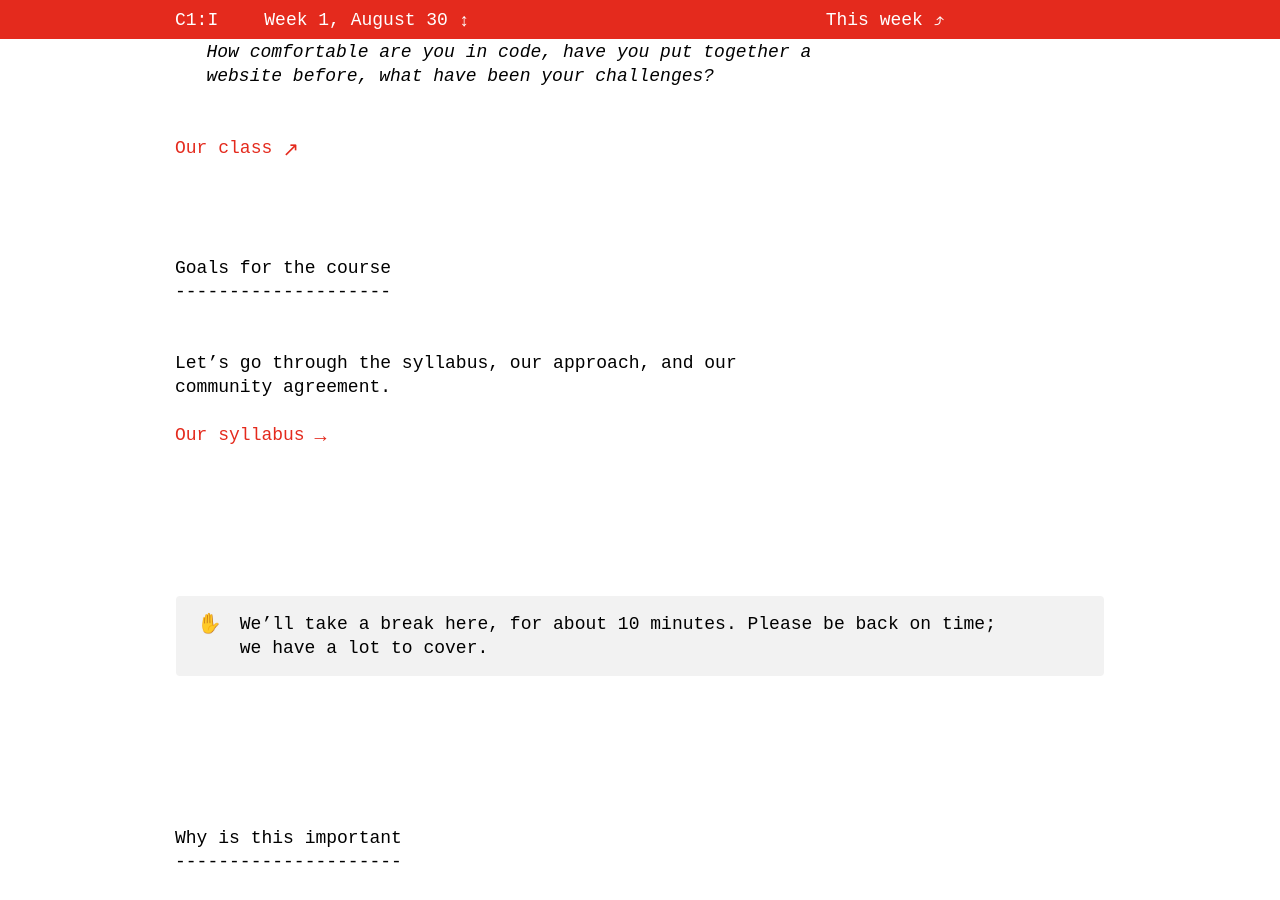
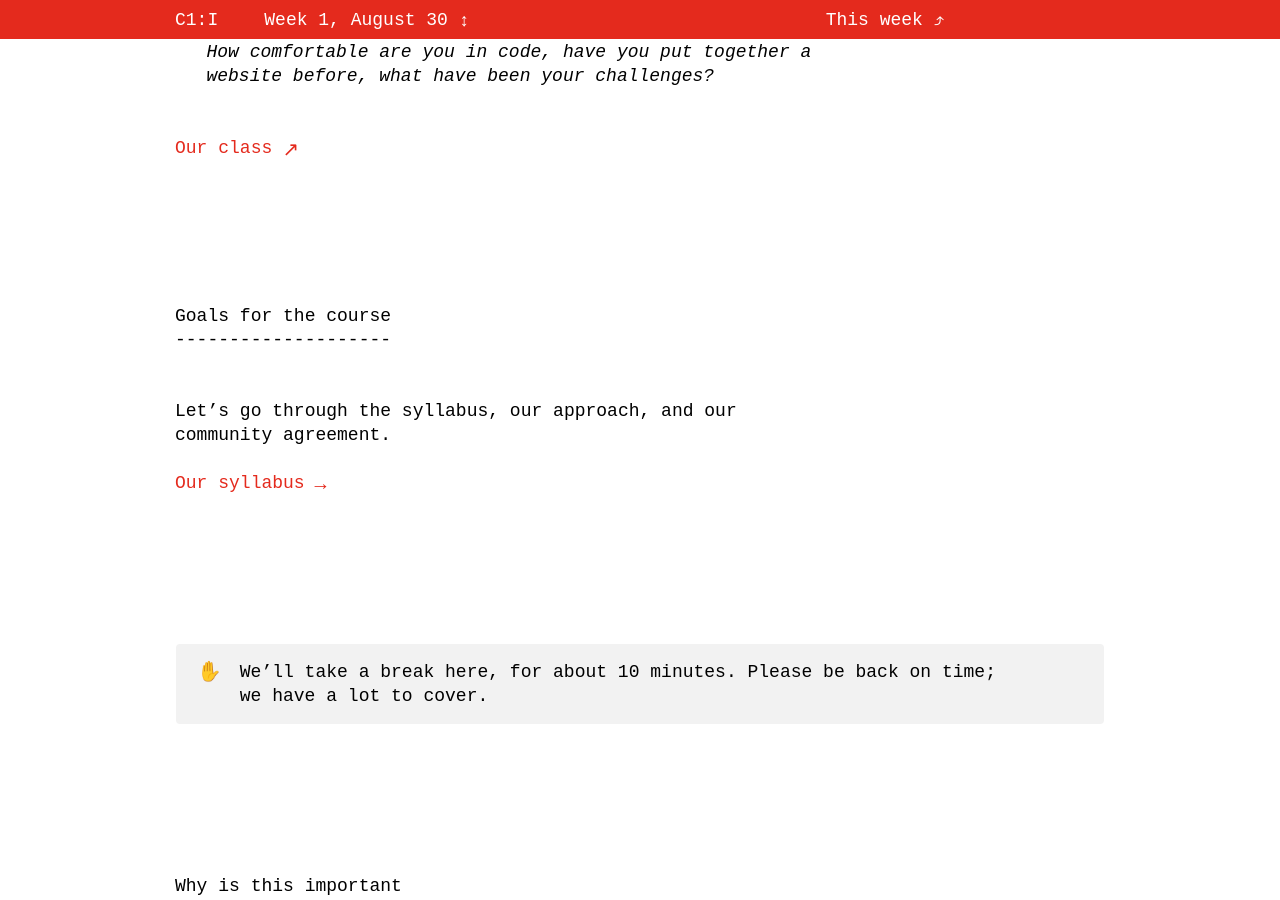
Before and after one commit to core-interaction/core-interaction.github.io, a Jekyll site: the page built from week/1.md, in a window 1280 px wide and 900 px high, scrolled down 876 px. Built offline with Jekyll 4.4.1, drawn with Linux system fonts in a browser that asks for light colours.

Commit message:
Adjust vertical spacing for `--4` stuff.

```diff
--- a/assets/styles/_markdown.scss
+++ b/assets/styles/_markdown.scss
@@ -276,12 +276,20 @@
 		}
 
 		&.quote {
-			--margin--top: var(--margin--vertical--6);
+			--margin--top: var(--margin--vertical--4);
+
+			@include breakpoint(568) { --margin--top: var(--margin--vertical--6) }
 
 			+ p + * {
-				--margin--top: var(--margin--vertical--6);
+				--margin--top: var(--margin--vertical--4);
 
-				+ * { --margin--top--previous: var(--margin--vertical--6) }
+				@include breakpoint(568) { --margin--top: var(--margin--vertical--6) }
+
+				+ * {
+					--margin--top--previous: var(--margin--vertical--4);
+
+					@include breakpoint(568) { --margin--top--previous: var(--margin--vertical--6) }
+				}
 			}
 		}
 
@@ -443,6 +451,8 @@
 		position:       relative;
 		width:          fit-content;
 
+		@include breakpoint(568) { --margin--top: var(--margin--vertical--6) }
+
 		&:after {
 			content:     '----------------------------------------------------------------------';
 			max-width:   100%;
@@ -456,6 +466,8 @@
 			--margin--top:           var(--margin--vertical--2); // Think of this as its margin-bottom.
 			--margin--top--previous: var(--margin--vertical--4);
 
+			@include breakpoint(568) { --margin--top--previous: var(--margin--vertical--6) }
+
 			+ * { --margin--top--previous: var(--margin--vertical--2) } // Think of this as its margin-bottom.
 		}
 	}
@@ -467,13 +479,25 @@
 	// Lower, cascade.
 	hr,
 	.callout {
-		--margin--top: var(--margin--vertical--6);
+		--margin--top: var(--margin--vertical--4);
+
+		@include breakpoint(568) { --margin--top: var(--margin--vertical--6) }
 
 		+ * {
-			--margin--top:           var(--margin--vertical--6);
-			--margin--top--previous: var(--margin--vertical--6);
+			--margin--top:           var(--margin--vertical--4);
+			--margin--top--previous: var(--margin--vertical--4);
 
-			+ * { --margin--top--previous: var(--margin--vertical--6) }
+			@include breakpoint(568) {
+				--margin--top:           var(--margin--vertical--6);
+				--margin--top--previous: var(--margin--vertical--6);
+			}
+
+
+			+ * {
+				--margin--top--previous: var(--margin--vertical--4);
+
+				@include breakpoint(568) { --margin--top--previous: var(--margin--vertical--6) }
+			}
 		}
 	}
 
@@ -489,9 +513,15 @@
 	.two-below + * { --margin--top: var(--margin--vertical--2) }
 
 	.four-above {
-		--margin--top: var(--margin--vertical--6); // Actually six, keeping the name to retain Markdown compatibility with TI.
+		--margin--top: var(--margin--vertical--4);
 
-		+ * { --margin--top--previous: var(--margin--vertical--6) }
+		@include breakpoint(568) { --margin--top: var(--margin--vertical--6) } // Go to six, keeping the name to retain Markdown compatibility with TI.
+
+		+ * {
+			--margin--top--previous: var(--margin--vertical--4);
+
+			@include breakpoint(568) { --margin--top--previous: var(--margin--vertical--6) }
+		}
 	}
 
 	.four-below + * { --margin--top: var(--margin--vertical--6) }
```
Also changed, not shown: topic/html/desc.png (deleted), topic/html/detail.png (deleted), topic/html/lists.png (deleted).
